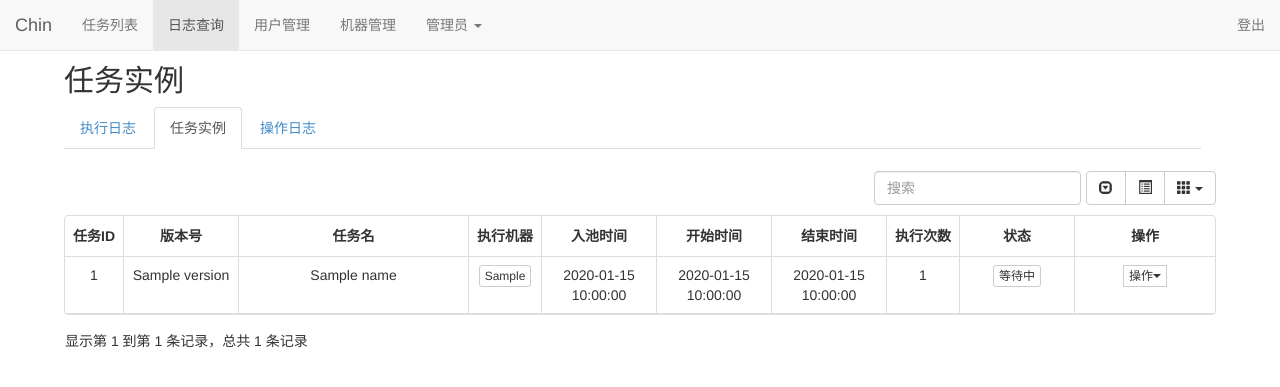
After one commit to JensenChik/chin, a Flask app: template webserver/templates/log/list_instance.html in a window 1280 px wide. The commit adds this page. Shown: the top 387 px of the page. Run offline with Flask 2, Linux system fonts and the light colour scheme; the template is opened without the code that fills it: most values are stand-ins (such as "Sample title", 1, 10 or a date in 2020); parts of the project's set-up code (start-up, migrations or seed data) failed here and were passed over; some libraries are stand-ins or nearby versions.

Commit message:
添加任务实例

```diff
--- a/webserver/templates/log/layout.html
+++ b/webserver/templates/log/layout.html
@@ -9,6 +9,7 @@
         <div class="col-md-12">
             <ul id="myTab" class="nav nav-tabs">
                 <li id="list_execute_log"><a href="/list_execute_log">执行日志</a></li>
+                <li id="list_instance_log"><a href="/list_instance_log">任务实例</a></li>
                 <li id="list_action_log"><a href="/list_action_log">操作日志</a></li>
             </ul>
         </div>
--- /dev/null
+++ b/webserver/templates/log/list_instance.html
@@ -0,0 +1,101 @@
+{% extends 'log/layout.html' %}
+
+{% block title %}
+    <h2>任务实例</h2>
+{% endblock %}
+
+{% block content %}
+    <script>
+        document.getElementById("list_instance_log").className = "active";
+    </script>
+    <div style="margin-top: 1%">
+        <table data-toggle="table" data-search="true" data-pagination="true" data-show-pagination-switch="true"
+               data-show-columns="true" data-show-toggle="true">
+            <thead>
+            <tr>
+                <th data-align="center" data-width="5%">任务ID</th>
+                <th data-align="center" data-width="10%">版本号</th>
+                <th data-align="center" data-width="20%">任务名</th>
+                <th data-align="center" data-width="5%">执行机器</th>
+                <th data-align="center" data-width="10%">入池时间</th>
+                <th data-align="center" data-width="10%">开始时间</th>
+                <th data-align="center" data-width="10%">结束时间</th>
+                <th data-align="center" data-width="5%">执行次数</th>
+                <th data-align="center" data-width="10%">状态</th>
+                <th data-align="center" data-width="５%">操作</th>
+            </tr>
+            </thead>
+
+            <tbody>
+            {% for instance in tasks_instance %}
+                {% set task = instance[1] %}
+                {% set instance = instance[0] %}
+                <tr>
+                    <td>{{ instance.task_id }}</td>
+                    <td>{{ instance.version }}</td>
+                    <td>{{ task.name }}</td>
+                    <td><a class="btn btn-default btn-xs">{{ instance.execute_machine }}</a></td>
+                    <td>{{ instance.pooled_time }}</td>
+                    <td>{{ instance.begin_time or '' }}</td>
+                    <td>{{ instance.finish_time or '' }}</td>
+                    <td>{{ instance.run_count }}</td>
+                    <td>
+                        {% if instance.status == 'waiting' %}
+                            <a class="btn btn-default btn-xs">等待中</a>
+                        {% elif instance.status == 'running' %}
+                            <a class="btn btn-warning btn-xs">运行中</a>
+                        {% elif instance.status == 'success' %}
+                            <a class="btn btn-success btn-xs">成功</a>
+                            <a data-toggle="modal" data-target="#log_detail" class="btn btn-default btn-xs"
+                               onclick="get_log_detail('{{ instance.task_id }}', '{{ instance.version }}')">查看日志</a>
+                        {% elif instance.status == 'failed' %}
+                            <a class="btn btn-danger btn-xs">失败</a>
+                            <a data-toggle="modal" data-target="#log_detail" class="btn btn-default btn-xs">查看日志</a>
+                        {% elif instance.status == 'repairing' %}
+                            <a class="btn btn-danger btn-xs">修复中</a>
+                        {% endif %}
+                    </td>
+                    <td>
+                        <div class="input-group-btn">
+                            <button type="button" class="btn btn-default btn-xs dropdown-toggle" data-toggle="dropdown">
+                                操作<span
+                                    class="caret"></span></button>
+                            <ul class="dropdown-menu dropdown-menu-right" role="menu">
+                                <li><a href="#">重跑</a></li>
+                                <li><a href="#">中止执行</a></li>
+                                <li><a href="#">置为成功</a></li>
+                                <li><a href="#">置为失败</a></li>
+                                <li><a href="#">置为修复中</a></li>
+                            </ul>
+                        </div>
+                    </td>
+                </tr>
+            {% endfor %}
+            </tbody>
+        </table>
+    </div>
+
+
+    <script>
+        function get_log_detail(task_id, version) {
+            $.post('/get_log_detail', {'task_id': task_id, 'version': version}, function (result) {
+                document.getElementById('log_content').innerText = result;
+            });
+        }
+    </script>
+
+    <div class="modal fade" id="log_detail" tabindex="-1" role="dialog">
+        <div class="modal-dialog" role="document" align="center">
+            <div class="modal-content" style="width: 100%" align="left">
+                <div class="modal-header">
+                    <h4 class="modal-title">日志详情</h4>
+                </div>
+                <div id="log_content" style="margin: 5% 5% 5% 5%"></div>
+                <div class="modal-footer">
+                    <button type="button" class="btn btn-danger" data-dismiss="modal">返回</button>
+                </div>
+            </div>
+        </div>
+    </div>
+
+{% endblock %}
```
Also changed, not shown: webserver/main/log.py (+18 -6 lines).
